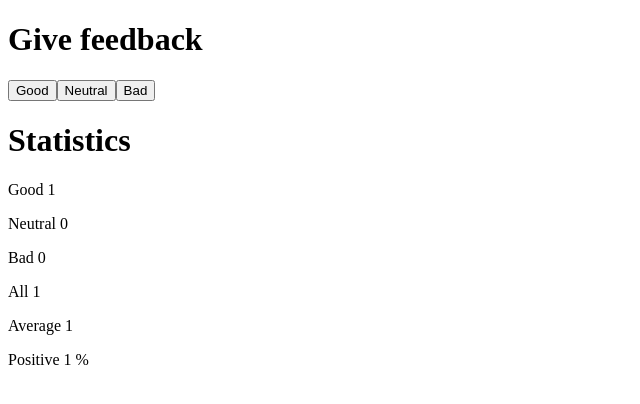
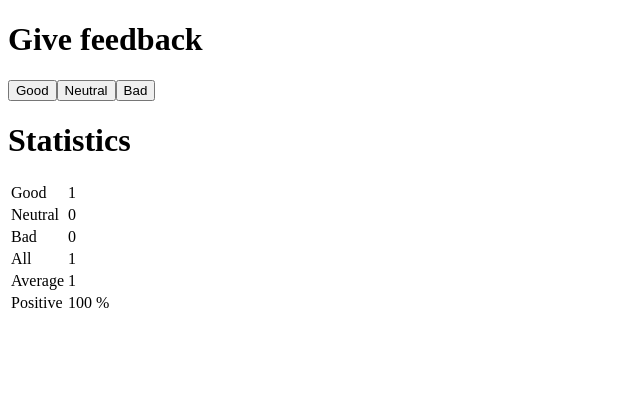
Before and after one commit to aljazkovac/fullstackopen-part0-to-part9-react-graphql-ts, a React (Create React App) app in the folder part1/unicafe/: page / in a window 1280 px wide. Both pictures are taken after a click on the button "Good". Shown: the top 404 px of the page, without its empty margins (0-640 px from the left). Built offline with nearby package versions, Linux system fonts and the light colour scheme.

Commit message:
Step 6 done and the Unicafe part done.

```diff
--- a/part1/unicafe/src/App.js
+++ b/part1/unicafe/src/App.js
@@ -6,12 +6,17 @@ const Button = (props) => (
   </button>
 )
 const StatisticLine = (props) => (
-    <p>{props.text} {props.number} {props.percentage}</p>
-  )
+      <tr>
+        <td>{props.text}</td>
+        <td>{props.number}</td>
+        <td>{props.percentage}</td>
+      </tr>
+)
 const Statistics = (props) => {
   if (props.values[0]+props.values[1]+props.values[2] > 0) {
     return (
-      <>
+      <table>
+        <tbody>
         <StatisticLine text="Good" number={props.values[0]} />
         <StatisticLine text="Neutral" number={props.values[1]} />
         <StatisticLine text="Bad" number={props.values[2]} />
@@ -20,8 +25,9 @@ const Statistics = (props) => {
         <StatisticLine text="Average" number={(props.values[0]-props.values[2]) /
           (props.values[0]+props.values[1]+props.values[2])} />
         <StatisticLine text="Positive" number={props.values[0] /
-          (props.values[0]+props.values[1]+props.values[2])} percentage="%" />
-    </>
+          (props.values[0]+props.values[1]+props.values[2])*100} percentage="%" />
+        </tbody>
+      </table>
     )
   }
   return (
```
